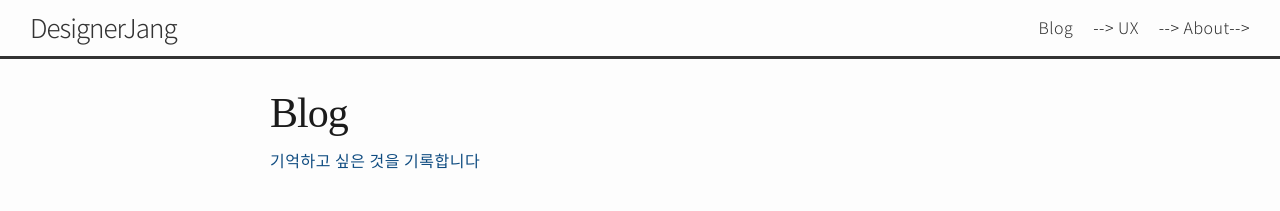
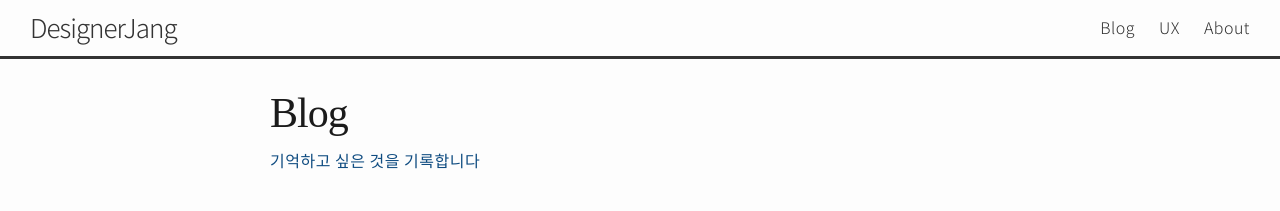
Before and after one commit to DesignerJJang/DesignerJJang.github.io, a Jekyll site: the page built from category/Blog.md, in a window 1280 px wide. Shown: the top 211 px of the page. Built offline with Jekyll 4.4.1, drawn with Linux system fonts in a browser that asks for light colours.

Commit message:
delete-->

```diff
--- a/_includes/header.html
+++ b/_includes/header.html
@@ -21,7 +21,7 @@
           {%- for path in page_paths -%}
             {%- assign my_page = site.pages | where: "path", path | first -%}
             {%- if my_page.title -%}
-            <a class="page-link" href="{{ my_page.url | relative_url }}">{{ my_page.title | escape }}</a>-->
+            <a class="page-link" href="{{ my_page.url | relative_url }}">{{ my_page.title | escape }}</a>
 			<!--<a class="third before after" href="{{ my_page.url | relative_url }}">{{ my_page.title | escape }}</a>-->
 
             {%- endif -%}
```
